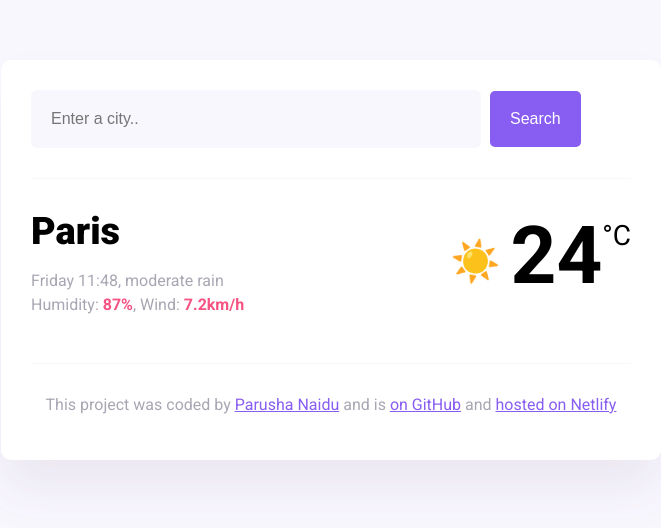
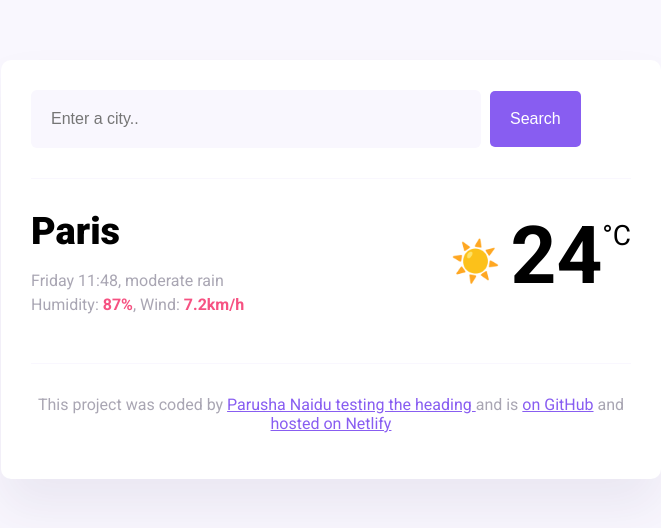
Before and after one commit to ParushaGoorbhare/Homework1, a website built with Parcel: page index.html in a window 1280 px wide. Shown: the whole page, without its empty margins (309-970 px from the left). Built offline with nearby package versions, Linux system fonts and the light colour scheme.

Commit message:
heading
tr

```diff
--- a/index.html
+++ b/index.html
@@ -48,8 +48,8 @@
         <p>
           This project was coded by
           <a href="https://github.com/ParushaGoorbhare" target="_blank"
-            >Parusha Naidu</a
-          >
+            >Parusha Naidu testing the heading
+          </a>
           and is
           <a
             href="https://github.com/ParushaGoorbhare/Homework1"
```
